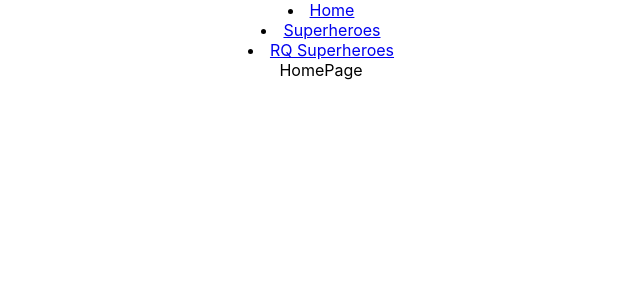
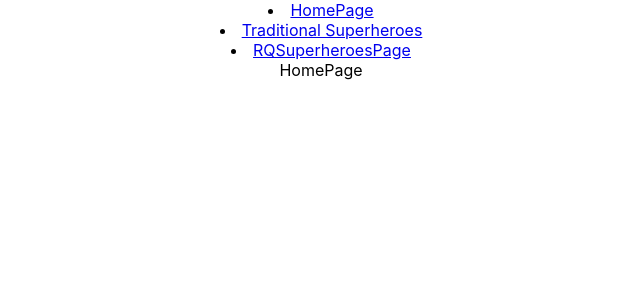
Before and after one commit to Barbarpotato/React-Query-Fundamental, a React (Create React App) app: page / in a window 1280 px wide. Shown: the top 300 px of the page, without its empty margins (319-959 px from the left). Built offline with nearby package versions, Linux system fonts and the light colour scheme.

Commit message:
Query Caching

```diff
--- a/src/App.tsx
+++ b/src/App.tsx
@@ -1,4 +1,4 @@
-import { Routes, Route } from 'react-router-dom';
+import { Routes, Route, Link, BrowserRouter } from 'react-router-dom';
 import './App.css';
 import { QueryClient, QueryClientProvider } from 'react-query'
 import { ReactQueryDevtools } from 'react-query/devtools'
@@ -9,13 +9,14 @@ import { RQSuperheroesPage } from './components/RQsuperheroesPage';
 const queryClient = new QueryClient()
 
 function App() {
+
   return (
     <QueryClientProvider client={queryClient}>
+      <div className="App">
 
-      <div className="App">
-        <li><a href='/'>Home</a></li>
-        <li><a href='/superheroesPage'>Superheroes</a></li>
-        <li><a href='/RQsuperheroesPage'>RQ Superheroes</a></li>
+        <li><Link to={'/'}>HomePage</Link></li>
+        <li><Link to={'/superheroesPage'}>Traditional Superheroes</Link></li>
+        <li><Link to={'/RQsuperheroesPage'}>RQSuperheroesPage</Link></li>
         <Routes>
           <Route index element={<HomePage />}></Route>
           <Route path='/superheroesPage' element={<SuperheroesPage></SuperheroesPage>}></Route>
--- a/src/components/RQsuperheroesPage.tsx
+++ b/src/components/RQsuperheroesPage.tsx
@@ -8,7 +8,9 @@ const fectSuperHeroes = (): Promise<any> => {
 
 export const RQSuperheroesPage = () => {
 
-    const { isLoading, isError, data } = useQuery('superheroes', fectSuperHeroes)
+    const { isLoading, isError, data, isFetching } = useQuery('superheroes', fectSuperHeroes,
+        { cacheTime: 50000 }
+    )
 
     if (isLoading) {
         return (
```
Also changed, not shown: 1 other file (tests, documents, lock files or other folders).
